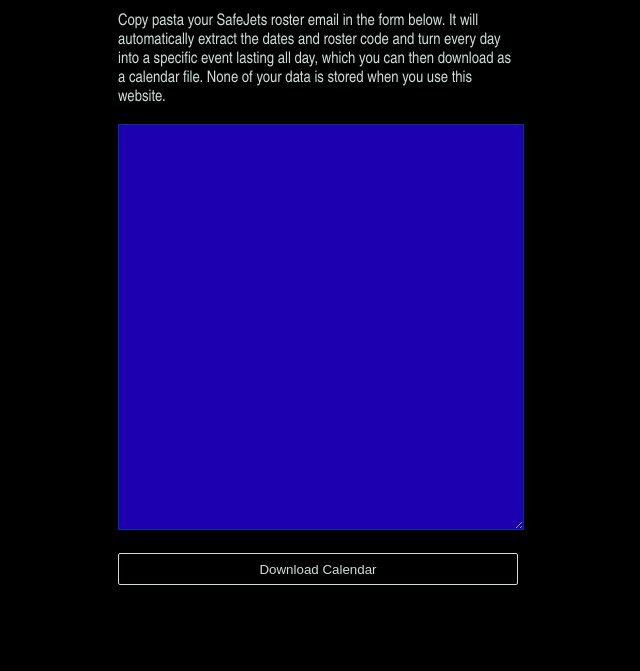
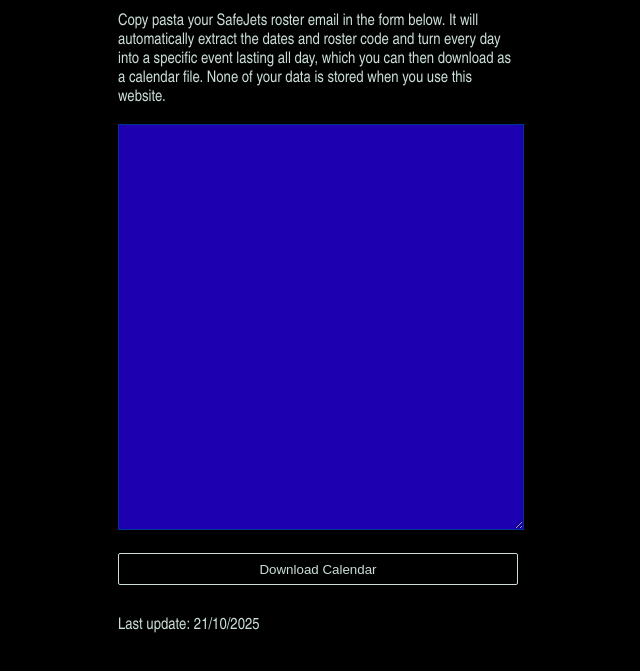
Before and after one commit to merryface/safeJetsRosterShare, a plain HTML site: page index.html in a window 1280 px wide. Shown: the part 49-720 px from the top of the page, without its empty margins (322-962 px from the left). Drawn offline with Linux system fonts and the light colour scheme.

Commit message:
add update date

```diff
--- a/index.html
+++ b/index.html
@@ -16,6 +16,7 @@
       <textarea name="rawRoster" id="rawRoster"></textarea>
     </form>
     <button id="downloadiCal">Download Calendar</button>
+    <p>Last update: 21/10/2025</p>
   </main>
 
 </body>
```
